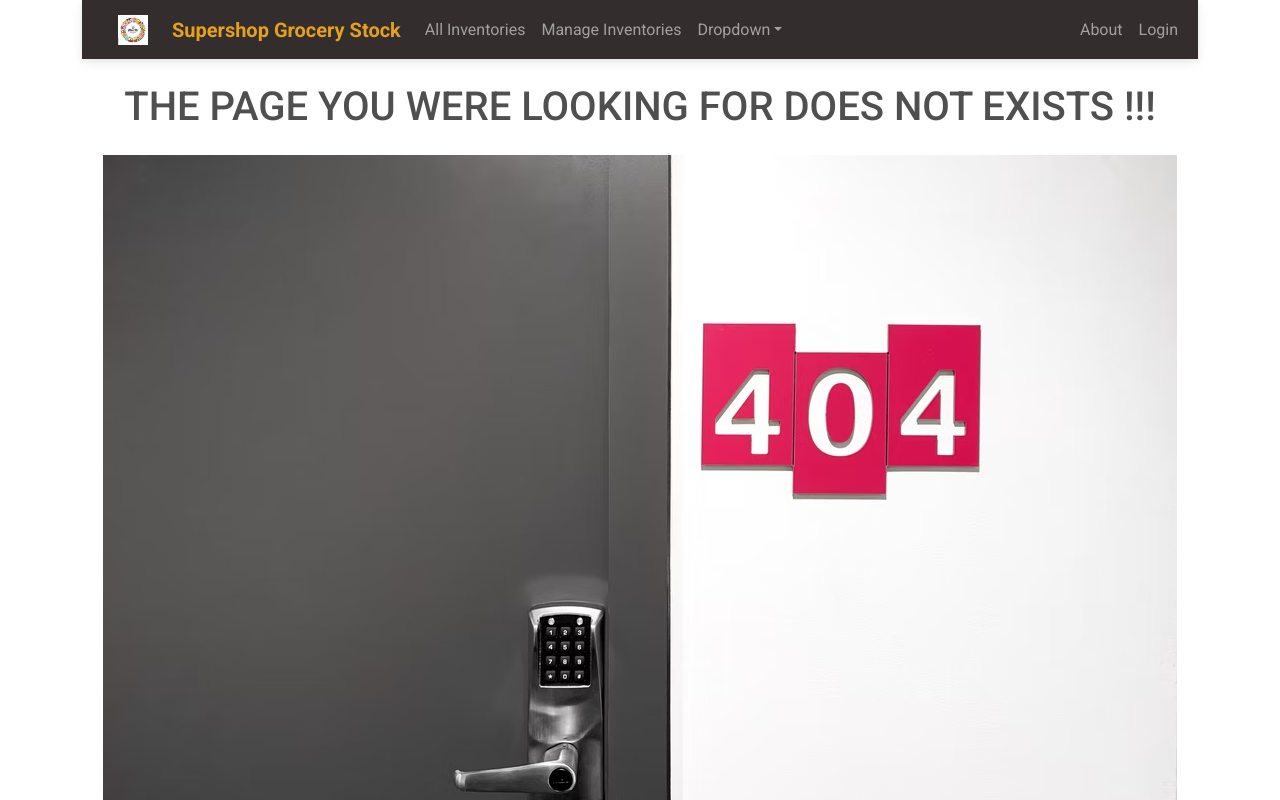
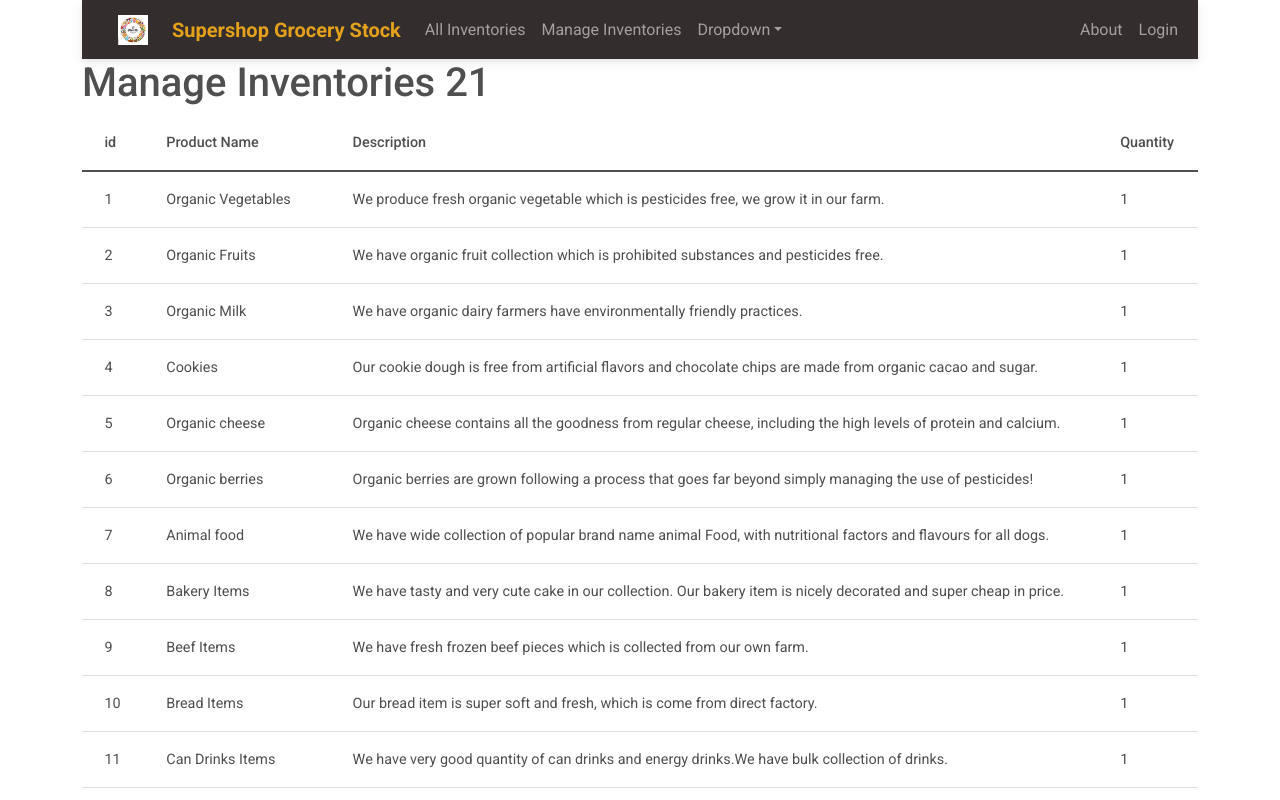
Before and after one commit to tashfiaislamistila/supershop-grocery-stock-warehouse-management-client, a React (Create React App) app: page /manage in a window 1280 px wide. Shown: the top 800 px of the page. Built offline with nearby package versions, Linux system fonts and the light colour scheme.

Commit message:
manage inventories

```diff
--- a/src/App.js
+++ b/src/App.js
@@ -7,6 +7,8 @@ import Home from './Pages/Home/Home/Home';
 import Inventories from './Pages/Home/Inventories/Inventories';
 import Inventory from './Pages/Inventory/Inventory';
 import InventoryDetail from './Pages/InventoryDetail/InventoryDetail';
+import ManageInventories from './Pages/ManageInventories/ManageInventories';
+import ManageInventory from './Pages/ManageInventory/ManageInventory';
 import Footer from './Pages/Shared/Footer/Footer';
 import Header from './Pages/Shared/Header/Header';
 import NotFound from './Pages/Shared/NotFound/NotFound';
@@ -20,6 +22,7 @@ function App() {
         <Route path='/' element={<Home></Home>}></Route>
         <Route path='/home' element={<Home></Home>}></Route>
         <Route path='/inventory/:inventoryId' element={<InventoryDetail></InventoryDetail>}></Route>
+        <Route path='/manage' element={<ManageInventories></ManageInventories>}></Route>
         <Route path="/blog" element={<Blog></Blog>}></Route>
         <Route path="/inventories" element={<Inventories></Inventories>}></Route>
         <Route path="/about" element={<About></About>}></Route>
--- a/src/Pages/Inventory/Inventory.js
+++ b/src/Pages/Inventory/Inventory.js
@@ -11,7 +11,6 @@ const Inventory = ({ inventory }) => {
     }
     return (
         <div>
-
             <div className="card mt-4 shadow-lg p-3 mb-5 ">
                 <div className='text-center'>
                     <img style={{ width: "300px", height: "200px", objectFit: "cover" }} src={image} className="card-img-top" alt="..." />
--- /dev/null
+++ b/src/Pages/ManageInventories/ManageInventories.js
@@ -0,0 +1,33 @@
+import React from 'react';
+import useInventories from '../CustomHooks/useInventories';
+
+import ManageInventory from '../ManageInventory/ManageInventory';
+
+const ManageInventories = () => {
+    const [inventories] = useInventories([]);
+
+    return (
+        <div>
+            <h1>Manage Inventories {inventories.length}</h1>
+            <table class="table">
+                <thead>
+                    <tr>
+                        <th scope="col">id</th>
+                        <th scope="col">Product Name</th>
+                        <th scope="col">Description</th>
+                        <th scope="col">Quantity</th>
+                    </tr>
+                </thead>
+                <tbody>
+                    {
+                        inventories.map(inventory => <ManageInventory
+                            key={inventory.id}
+                            inventory={inventory}></ManageInventory>)
+                    }
+                </tbody>
+            </table>
+        </div>
+    );
+};
+
+export default ManageInventories;
--- /dev/null
+++ b/src/Pages/ManageInventory/ManageInventory.js
@@ -0,0 +1,15 @@
+import React from 'react';
+
+const ManageInventory = ({ inventory }) => {
+    const { id, product, quantity, description } = inventory;
+    return (
+        <tr>
+            <td>{id}</td>
+            <td>{product}</td>
+            <td>{description}</td>
+            <td>{quantity}</td>
+        </tr>
+    );
+};
+
+export default ManageInventory;
--- a/src/Pages/Shared/Header/Header.js
+++ b/src/Pages/Shared/Header/Header.js
@@ -14,7 +14,7 @@ const Header = () => {
                     <Navbar.Collapse id="responsive-navbar-nav">
                         <Nav className="me-auto">
                             <Nav.Link href="/inventories">All Inventories</Nav.Link>
-                            <Nav.Link href="#pricing">Manage Inventories</Nav.Link>
+                            <Nav.Link href="/manage">Manage Inventories</Nav.Link>
                             <NavDropdown title="Dropdown" id="collasible-nav-dropdown">
                                 <NavDropdown.Item href="/blog">Blog</NavDropdown.Item>
                                 <NavDropdown.Item href="home#terms">Terms and Conditions</NavDropdown.Item>
```
